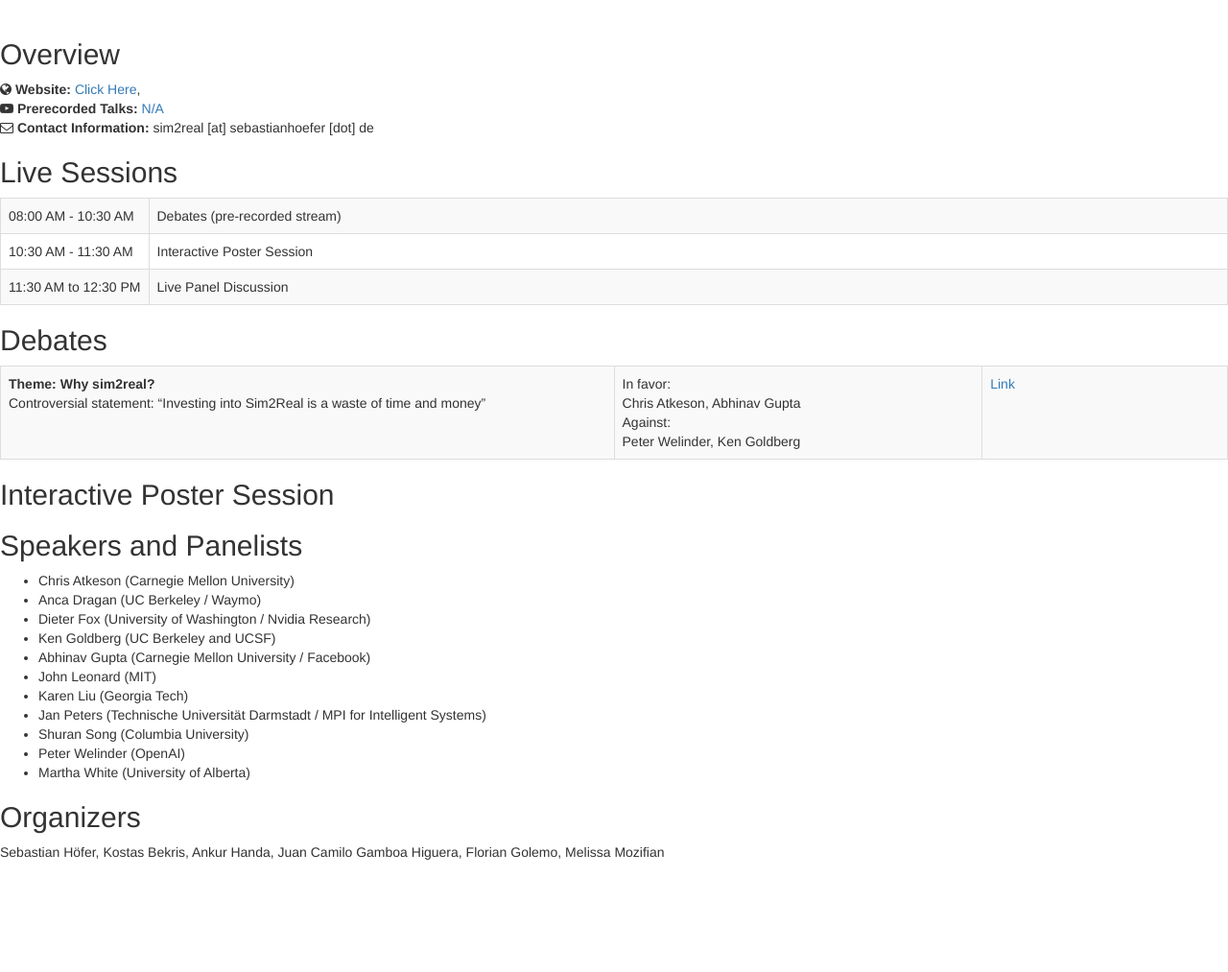
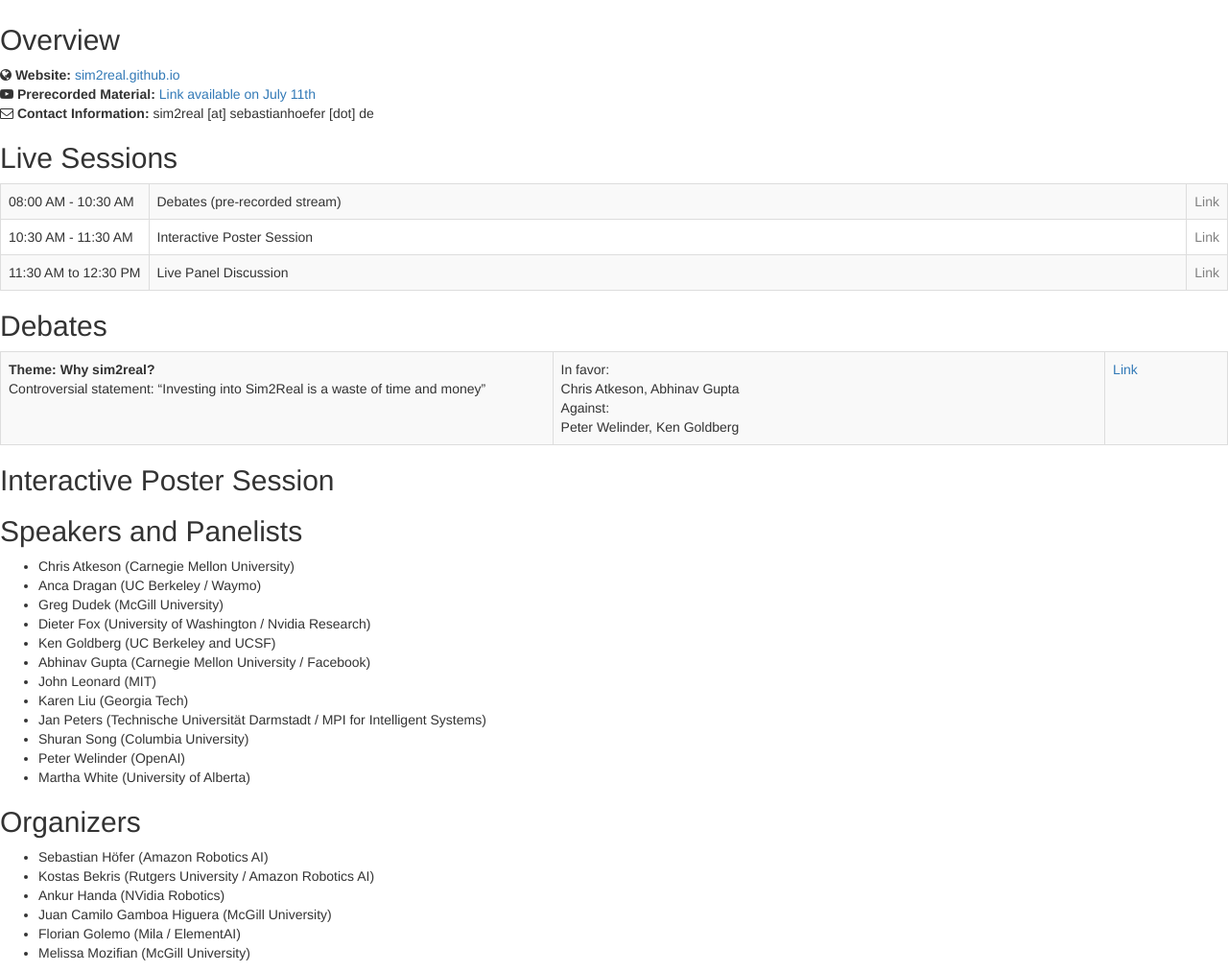
Before and after one commit to sim2real/sim2real.github.io, a Jekyll site: the page pheedloop/index.html, which Jekyll copies as it is, in a window 1280 px wide. Shown: the whole page at 96% size. Built offline with Jekyll 4.4.1, drawn with Linux system fonts in a browser that asks for light colours; nearby versions of some CDN libraries; before the commit the page ends 900 px from its top, so only the background shows below that.

Commit message:
Fixes on pheedloop site

```diff
--- a/pheedloop/index.html
+++ b/pheedloop/index.html
@@ -13,15 +13,14 @@
     <title>2nd Workshop on Closing the Reality Gap in Sim2Real Transfer for Robotics</title>
 </head>
 
-<body style="padding-top: 20px">
+<body style="padding-top: 5px">
 
 <div>
     <h2 id="overview">Overview</h2>
     <strong><span class="fa fa-globe"></span> Website:</strong> <a
-        href="https://sim2real.github.io" target="_blank">Click
-        Here</a>,<br />
-    <strong><span class="fa fa-youtube-play"></span> Prerecorded Talks:</strong> <a
-        href="#" target="_blank">N/A</a><br />
+        href="https://sim2real.github.io" target="_blank">sim2real.github.io</a><br />
+    <strong><span class="fa fa-youtube-play"></span> Prerecorded Material:</strong> <a
+        href="#" target="_blank">Link available on July 11th</a><br />
     <strong><span class="fa fa-envelope-o"></span> Contact Information:</strong> sim2real [at] sebastianhoefer [dot] de
 </div>
 
@@ -32,16 +31,18 @@
         <tbody>
             <tr>
                 <td style="white-space: nowrap"> 08:00 AM - 10:30 AM </td>
-                <td width="100%"> Debates (pre-recorded stream)</td>
+                <td width="90%"> Debates (pre-recorded stream)</td>
+                <td width="10%"> <a href="" style="color:gray">Link</a> </td>
             </tr>
-
             <tr>
                 <td style="white-space: nowrap"> 10:30 AM - 11:30 AM </td>
                 <td width="100%"> Interactive Poster Session</td>
+                <td width="10%"> <a href="" style="color:gray">Link</a> </td>
             </tr>
             <tr>
                 <td style="white-space: nowrap"> 11:30 AM to 12:30 PM</td>
                 <td width="100%"> Live Panel Discussion</td>
+                <td width="10%"> <a href="" style="color:gray">Link</a> </td>
             </tr>
         </tbody>
     </table>
@@ -53,15 +54,15 @@
     <table class="table table-striped table-bordered">
         <tbody>
             <tr>
-                <td style="50"><b>Theme: Why sim2real?</b><br/>
+                <td width="45%"><b>Theme: Why sim2real?</b><br/>
                     Controversial statement: “Investing into Sim2Real is a waste of time and money”
                 </td>
-                <td width="30%">In favor:<br/>
+                <td width="45%">In favor:<br/>
                     Chris Atkeson, Abhinav Gupta<br/>
                     Against:<br/>
                     Peter Welinder, Ken Goldberg
                 </td>
-                <td width="20%"><a href="#">Link</a>
+                <td width="10%"><a href="#">Link</a>
             </tr>
         </tbody>
     </table>
@@ -79,6 +80,7 @@
     <ul>
         <li>Chris Atkeson (Carnegie Mellon University)</li>
         <li>Anca Dragan (UC Berkeley / Waymo)</li>
+        <li>Greg Dudek (McGill University)</li>
         <li>Dieter Fox (University of Washington / Nvidia Research)</li>
         <li>Ken Goldberg (UC Berkeley and UCSF)</li>
         <li>Abhinav Gupta (Carnegie Mellon University / Facebook)</li>
@@ -88,14 +90,19 @@
         <li>Shuran Song (Columbia University)</li>
         <li>Peter Welinder (OpenAI)</li>
         <li>Martha White (University of Alberta)</li>
+    </ul>
+</div>
 
-</div>
 <div>
-
     <h2 id="organizers">Organizers</h2>
-
-    Sebastian Höfer, Kostas Bekris, Ankur Handa, Juan Camilo Gamboa Higuera, Florian Golemo, Melissa Mozifian
-
+    <ul>
+        <li>Sebastian Höfer (Amazon Robotics AI)</li>
+        <li>Kostas Bekris (Rutgers University / Amazon Robotics AI)</li>
+        <li>Ankur Handa (NVidia Robotics)</li>
+        <li>Juan Camilo Gamboa Higuera (McGill University)</li>
+        <li>Florian Golemo (Mila / ElementAI)</li>
+        <li>Melissa Mozifian (McGill University)</li>
+    </ul>
 </div>
 
 </body>
```
Also changed, not shown: index.md (+2 -2 lines).
